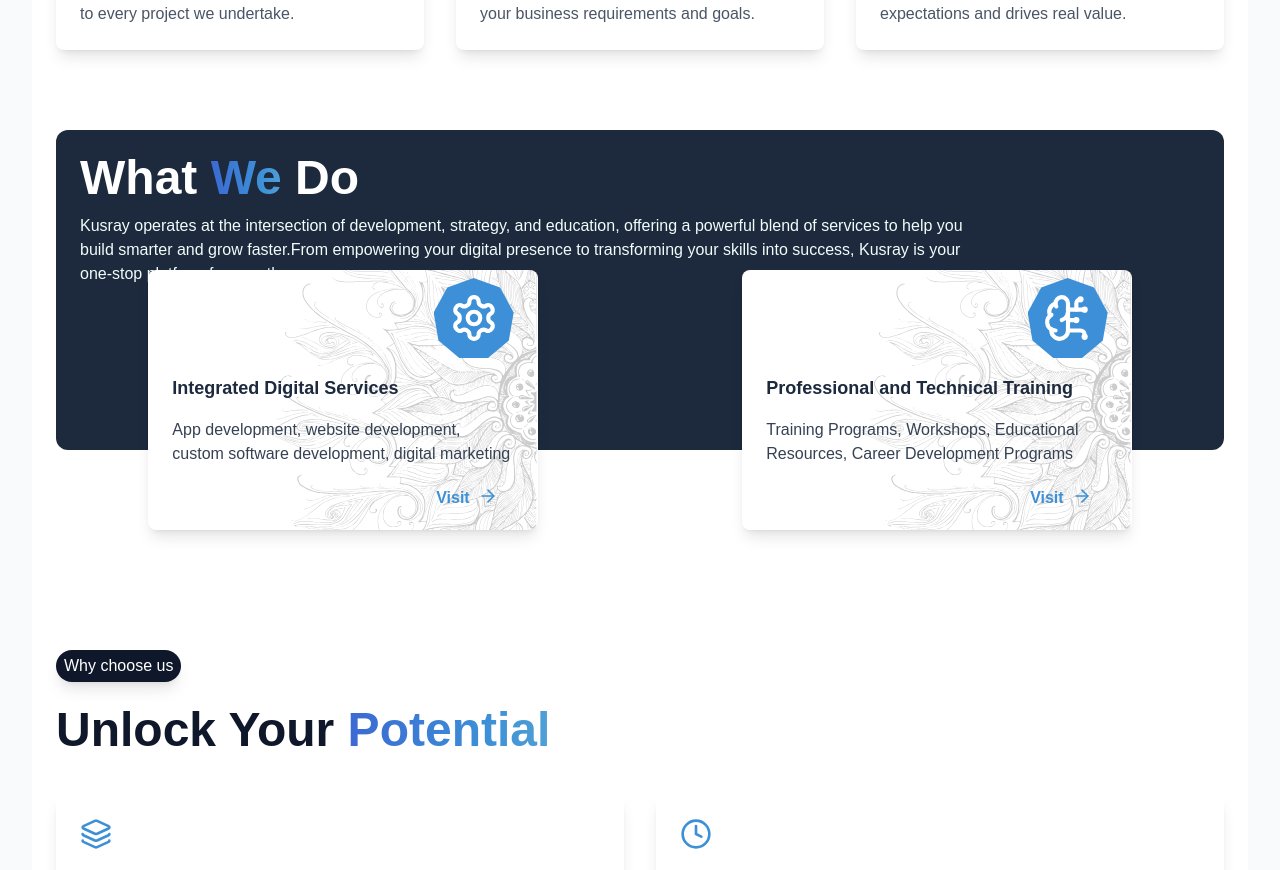
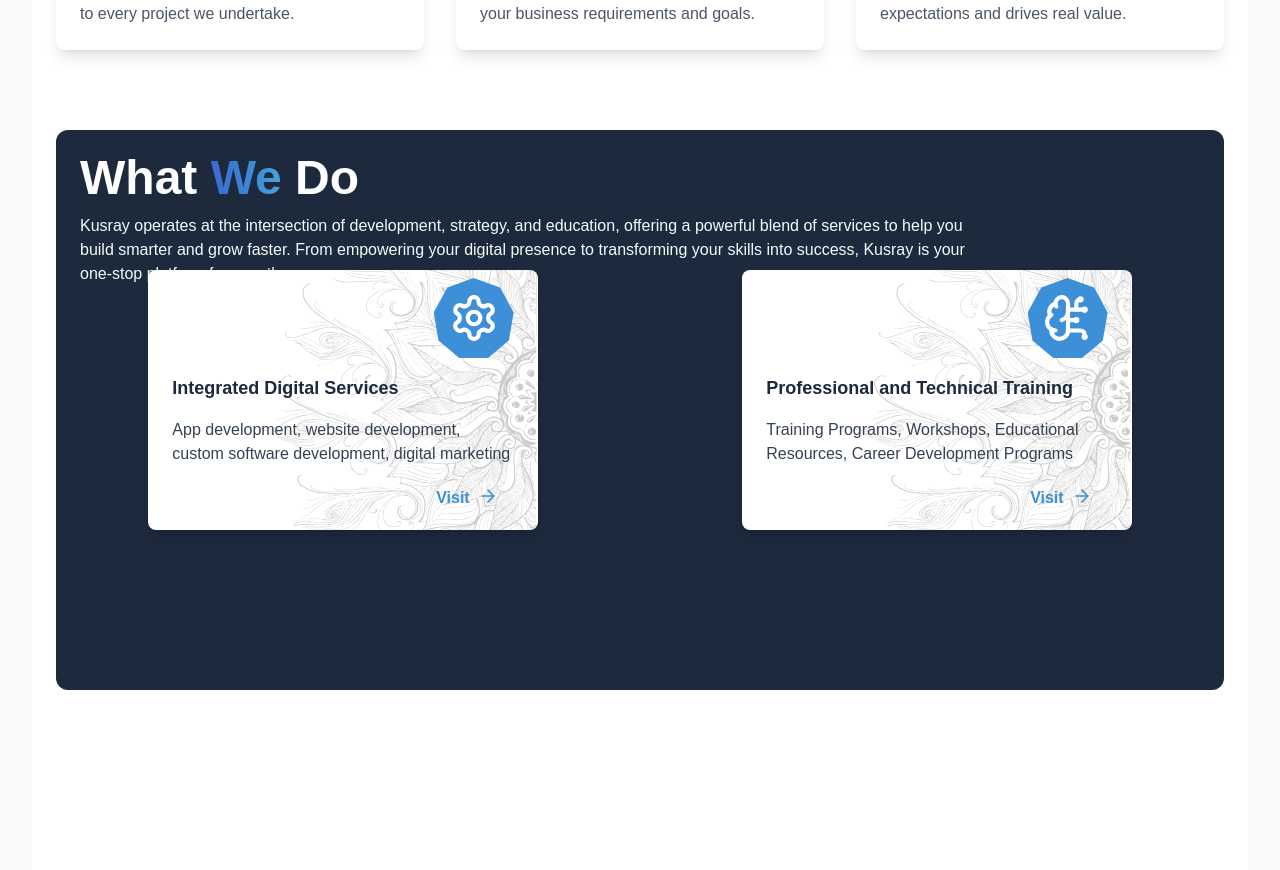
Before and after one commit to Siddhartha587729/kusray, a React (Vite) app: page / in a window 1280 px wide. Shown: the part 2022-2892 px from the top of the page. Built offline with nearby package versions, Linux system fonts and the light colour scheme.

Commit message:
what_we_do_fixed

```diff
--- a/src/components/Content.jsx
+++ b/src/components/Content.jsx
@@ -152,11 +152,11 @@
 
             <div id="services-section"
                 ref={refProp}
-                className="relative h-[40vh] flex flex-col gap-10 mt-10 bg-slate-800 text-teal-50 p-6 rounded-xl max-sm:gap-6 max-sm:mt-6 max-sm:p-4 max-sm:min-h-[40vh] max-sm:mb-72 scroll-mt-24"
+                className="relative min-h-[70vh] flex flex-col gap-10 mt-10 bg-slate-800 text-teal-50 p-6 rounded-xl max-sm:gap-6 max-sm:mt-6 max-sm:p-4 max-sm:min-h-[70vh] max-sm:mb-72 pb-52 scroll-mt-24"
             >
                 <div className="flex flex-col gap-3">
                     <span className="text-white font-bold text-5xl max-sm:text-3xl">What <span className="text-gradient">We</span> Do</span>
-                    <span className="w-[80%] max-sm:w-full max-sm:text-sm">Kusray operates at the intersection of development, strategy, and education, offering a powerful blend of services to help you build smarter and grow faster.From empowering your digital presence to transforming your skills into success, Kusray is your one-stop platform for growth.
+                    <span className="w-[80%] max-sm:w-full max-sm:text-sm">Kusray operates at the intersection of development, strategy, and education, offering a powerful blend of services to help you build smarter and grow faster. From empowering your digital presence to transforming your skills into success, Kusray is your one-stop platform for growth.
                     </span>
                 </div>
                 <div className="absolute top-25 left-0 flex flex-col md:flex-row gap-5 max-sm:static max-sm:flex-col max-sm:mt-4">
--- a/src/components/Footer.jsx
+++ b/src/components/Footer.jsx
@@ -40,7 +40,7 @@
               <Link to="https://www.instagram.com/kusray_" className="bg-gray-800 p-2 hover:bg-indigo-600/20 transition-all duration-300 hover:scale-110 transform">
                 <Instagram size={18} className="text-indigo-400" />
               </Link>
-              <Link to="https://www.linkdin.com/company/kusray/" className="bg-gray-800 p-2 hover:bg-indigo-600/20 transition-all duration-300 hover:scale-110 transform">
+              <Link to="https://www.linkedin.com/company/kusray/" className="bg-gray-800 p-2 hover:bg-indigo-600/20 transition-all duration-300 hover:scale-110 transform">
                 <Linkedin size={18} className="text-indigo-400" />
               </Link>
             </div>
```
